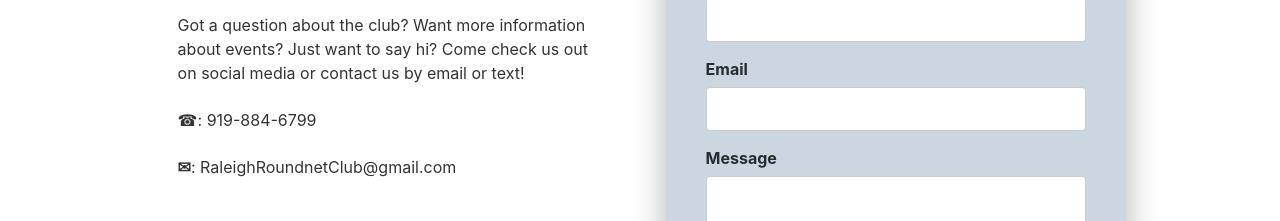
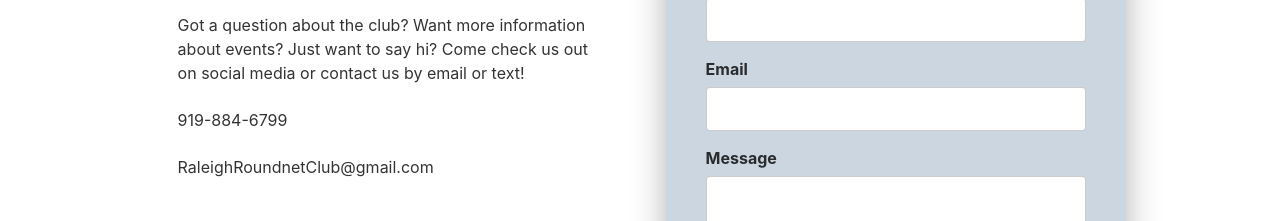
Before and after one commit to btbunze/raleigh-roundnet, a Gatsby site: page /contact-us in a window 1280 px wide. Shown: the part 288-509 px from the top of the page. Built offline with nearby package versions, Linux system fonts and the light colour scheme; Gatsby itself is replaced by a stand-in of ours.

Commit message:
minor contact page update

```diff
--- a/src/pages/contact-us.js
+++ b/src/pages/contact-us.js
@@ -29,8 +29,8 @@ const ContactPage = () => {
           <div className = "column" style = {{width:"90%", margin:"0 auto"}}>
             <h3 className = "ti-header">Get in Touch!</h3>
             <p>Got a question about the club? Want more information about events? Just want to say hi? Come check us out on social media or contact us by email or text!</p>
-            <p>☎: 919-884-6799</p>
-            <p><b>✉</b>: RaleighRoundnetClub@gmail.com</p>
+            <p>919-884-6799</p>
+            <p>RaleighRoundnetClub@gmail.com</p>
             <br/>
             <div>
               <img src = {fbLogo} style = {{width:"25%"}}></img>
```
